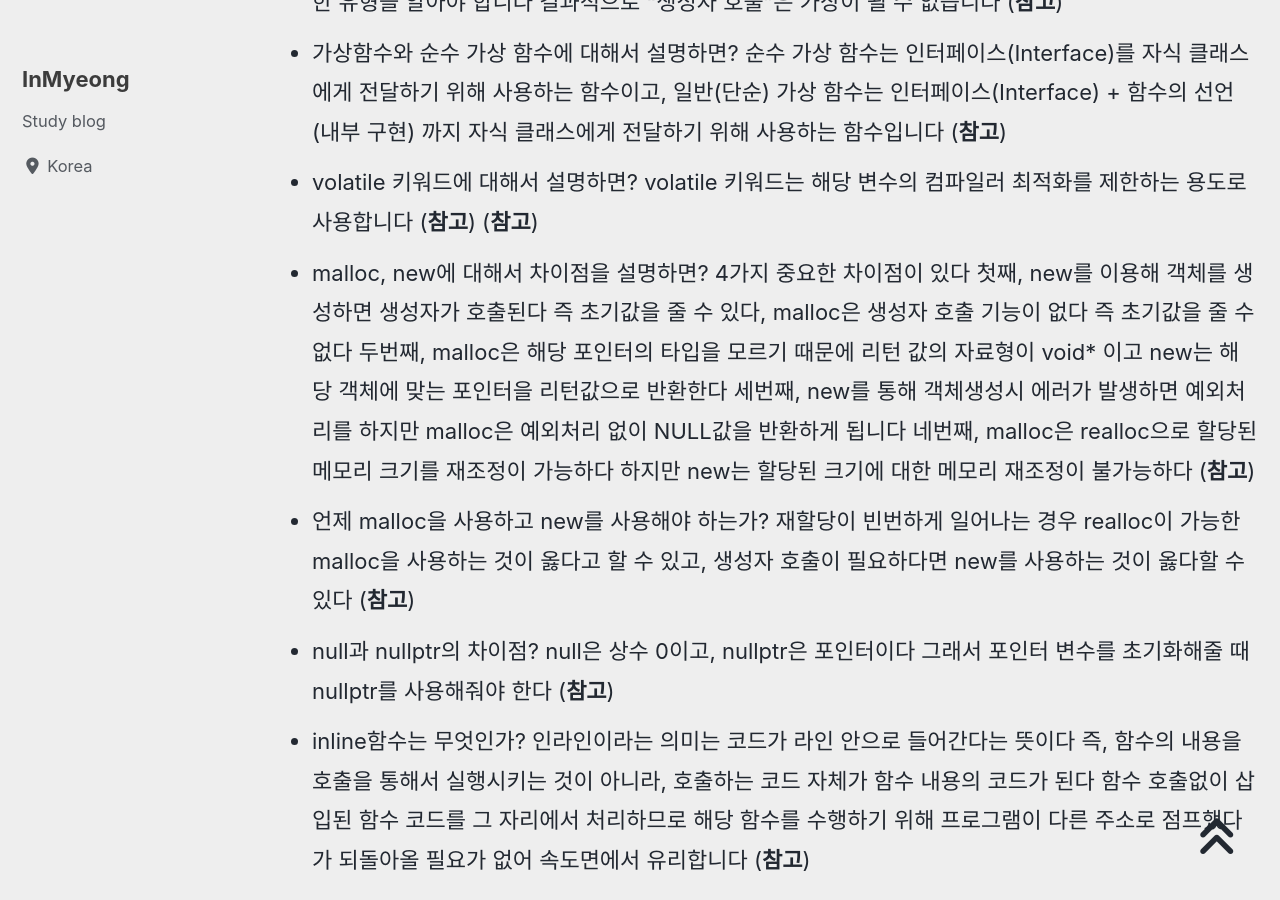
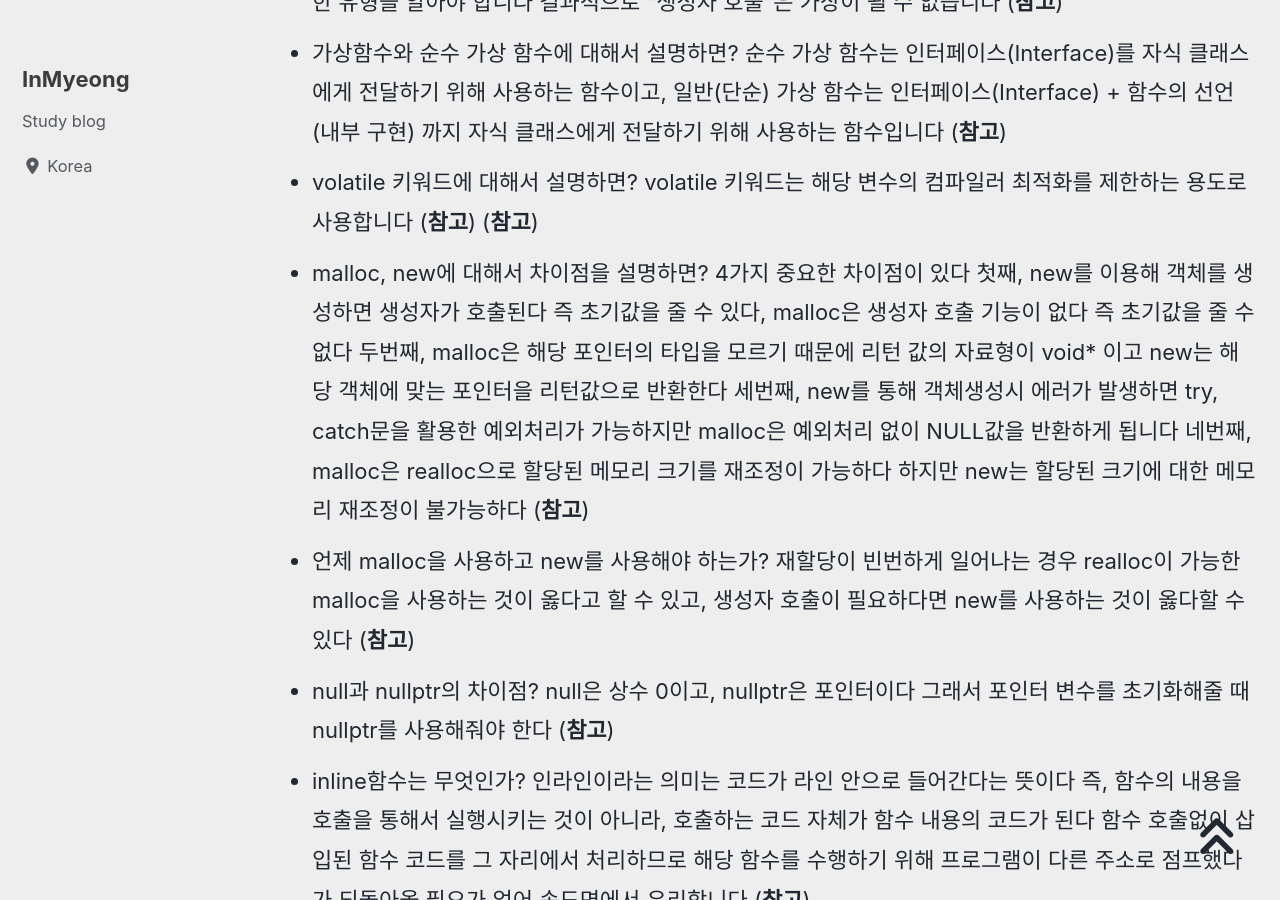
Before and after one commit to devMyeong/devMyeong.github.io, a Jekyll site: the page built from _posts/cs/2022-09-05-블로그-면접준비.md, in a window 1280 px wide and 900 px high, scrolled down 2573 px. Built offline with Jekyll 4.4.1, drawn with Linux system fonts in a browser that asks for light colours; cached includes are drawn as plain includes; nearby versions of some CDN libraries; some web fonts are replaced; comment, search, counter and statistics services are not loaded.

Commit message:
Chore : 수정

```diff
--- a/_posts/cs/2022-09-05-블로그-면접준비.md
+++ b/_posts/cs/2022-09-05-블로그-면접준비.md
@@ -36,7 +36,7 @@ last_modified_at: 2022-10-30
 - 생성자는 왜 가상함수가 될 수 없는가? 객체를 만들려면 완전한 정보가 필요합니다 특히 생성하려는 정확한 유형을 알아야 합니다 결과적으로 "생성자 호출"은 가상이 될 수 없습니다 ([**참고**](https://stackoverflow.com/questions/733360/why-do-we-not-have-a-virtual-constructor-in-c))
 - 가상함수와 순수 가상 함수에 대해서 설명하면? 순수 가상 함수는 인터페이스(Interface)를 자식 클래스에게 전달하기 위해 사용하는 함수이고, 일반(단순) 가상 함수는 인터페이스(Interface) + 함수의 선언(내부 구현) 까지 자식 클래스에게 전달하기 위해 사용하는 함수입니다 ([**참고**](https://blockdmask.tistory.com/277))
 - volatile 키워드에 대해서 설명하면? volatile 키워드는 해당 변수의 컴파일러 최적화를 제한하는 용도로 사용합니다 ([**참고**](https://psychoria.tistory.com/592)) ([**참고**](https://geekhub.tistory.com/68))
-- malloc, new에 대해서 차이점을 설명하면? 4가지 중요한 차이점이 있다 첫째, new를 이용해 객체를 생성하면 생성자가 호출된다 즉 초기값을 줄 수 있다, malloc은 생성자 호출 기능이 없다 즉 초기값을 줄 수 없다 두번째, malloc은 해당 포인터의 타입을 모르기 때문에 리턴 값의 자료형이 void* 이고 new는 해당 객체에 맞는 포인터을 리턴값으로 반환한다 세번째, new를 통해 객체생성시 에러가 발생하면 예외처리를 하지만 malloc은 예외처리 없이 NULL값을 반환하게 됩니다 네번째, malloc은 realloc으로 할당된 메모리 크기를 재조정이 가능하다 하지만 new는 할당된 크기에 대한 메모리 재조정이 불가능하다 ([**참고**](https://hwan-shell.tistory.com/12))
+- malloc, new에 대해서 차이점을 설명하면? 4가지 중요한 차이점이 있다 첫째, new를 이용해 객체를 생성하면 생성자가 호출된다 즉 초기값을 줄 수 있다, malloc은 생성자 호출 기능이 없다 즉 초기값을 줄 수 없다 두번째, malloc은 해당 포인터의 타입을 모르기 때문에 리턴 값의 자료형이 void* 이고 new는 해당 객체에 맞는 포인터을 리턴값으로 반환한다 세번째, new를 통해 객체생성시 에러가 발생하면 try, catch문을 활용한 예외처리가 가능하지만 malloc은 예외처리 없이 NULL값을 반환하게 됩니다 네번째, malloc은 realloc으로 할당된 메모리 크기를 재조정이 가능하다 하지만 new는 할당된 크기에 대한 메모리 재조정이 불가능하다 ([**참고**](https://hwan-shell.tistory.com/12))
 - 언제 malloc을 사용하고 new를 사용해야 하는가? 재할당이 빈번하게 일어나는 경우 realloc이 가능한 malloc을 사용하는 것이 옳다고 할 수 있고, 생성자 호출이 필요하다면 new를 사용하는 것이 옳다할 수 있다 ([**참고**](https://cclient.tistory.com/m/11))
 - null과 nullptr의 차이점? null은 상수 0이고, nullptr은 포인터이다 그래서 포인터 변수를 초기화해줄 때 nullptr를 사용해줘야 한다 ([**참고**](https://velog.io/@t1won/C-%EB%84%90-%ED%8F%AC%EC%9D%B8%ED%84%B0-NULL%EA%B3%BC-nullptr))
 - inline함수는 무엇인가? 인라인이라는 의미는 코드가 라인 안으로 들어간다는 뜻이다 즉, 함수의 내용을 호출을 통해서 실행시키는 것이 아니라, 호출하는 코드 자체가 함수 내용의 코드가 된다 함수 호출없이 삽입된 함수 코드를 그 자리에서 처리하므로 해당 함수를 수행하기 위해 프로그램이 다른 주소로 점프했다가 되돌아올 필요가 없어 속도면에서 유리합니다 ([**참고**](https://thinkpro.tistory.com/140))
```
